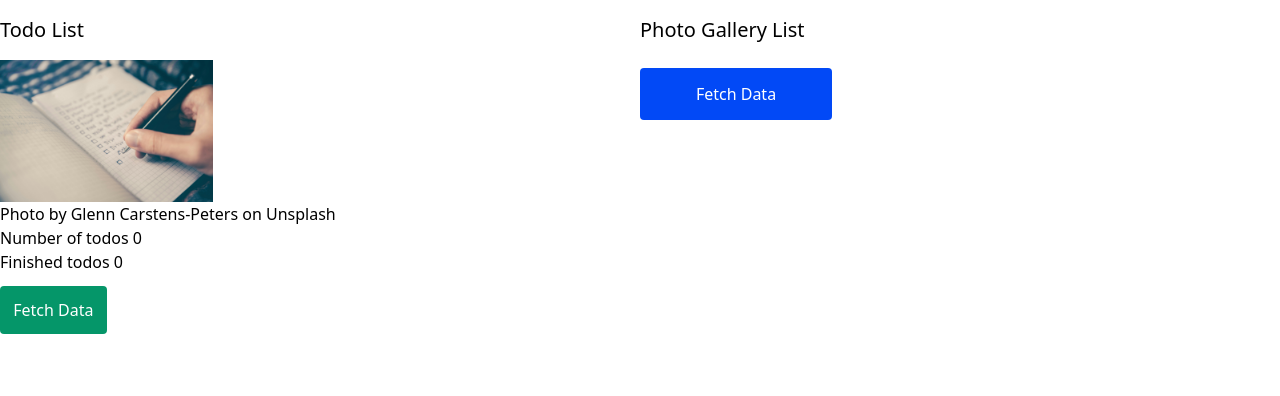
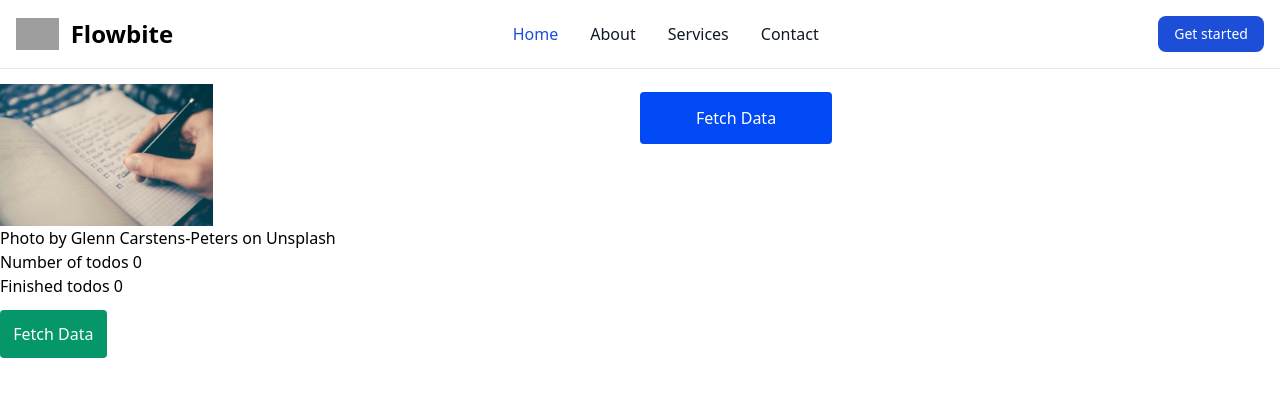
Before and after one commit to A-linea/nuxt3_fundamentals, a Nuxt app: page / in a window 1280 px wide. Shown: the top 396 px of the page. Built offline with nearby package versions, Linux system fonts and the light colour scheme; grey boxes are pictures that could not be loaded.

Commit message:
Routing basics

```diff
--- a/app.vue
+++ b/app.vue
@@ -1,15 +1,9 @@
 <template>
-  <div class="container pt-4 mx-auto">
-      <div class="flex flex-row justify-between">
-        <TodoViewer title="Todo List">
-        </TodoViewer>
-        <PhotoGallery title="Photo Gallery List" />
-      </div>
-  </div>
+  <TheNavbar />
+<NuxtPage />
 </template>
 <script setup>
-import TodoViewer from "~/components/TodoViewer.vue";
-import PhotoGallery from "~/components/PhotoGallery.vue";
+import TheNavbar from "~/components/UI/TheNavbar.vue";
 
 
 </script>
--- /dev/null
+++ b/components/UI/TheNavbar.vue
@@ -0,0 +1,55 @@
+<script setup>
+
+</script>
+
+<template>
+  <nav class="bg-white dark:bg-gray-900 fixed w-full z-20 top-0 start-0 border-b border-gray-200 dark:border-gray-600">
+    <div class="max-w-screen-xl flex flex-wrap items-center justify-between mx-auto p-4">
+      <a href="https://flowbite.com/" class="flex items-center space-x-3 rtl:space-x-reverse">
+        <img src="https://flowbite.com/docs/images/logo.svg" class="h-8" alt="Flowbite Logo">
+        <span class="self-center text-2xl font-semibold whitespace-nowrap dark:text-white">Flowbite</span>
+      </a>
+      <div class="flex md:order-2 space-x-3 md:space-x-0 rtl:space-x-reverse">
+        <button type="button"
+                class="text-white bg-blue-700 hover:bg-blue-800 focus:ring-4 focus:outline-none focus:ring-blue-300 font-medium rounded-lg text-sm px-4 py-2 text-center dark:bg-blue-600 dark:hover:bg-blue-700 dark:focus:ring-blue-800">
+          Get started
+        </button>
+        <button data-collapse-toggle="navbar-sticky" type="button"
+                class="inline-flex items-center p-2 w-10 h-10 justify-center text-sm text-gray-500 rounded-lg md:hidden hover:bg-gray-100 focus:outline-none focus:ring-2 focus:ring-gray-200 dark:text-gray-400 dark:hover:bg-gray-700 dark:focus:ring-gray-600"
+                aria-controls="navbar-sticky" aria-expanded="false">
+          <span class="sr-only">Open main menu</span>
+          <svg class="w-5 h-5" aria-hidden="true" xmlns="http://www.w3.org/2000/svg" fill="none" viewBox="0 0 17 14">
+            <path stroke="currentColor" stroke-linecap="round" stroke-linejoin="round" stroke-width="2"
+                  d="M1 1h15M1 7h15M1 13h15"/>
+          </svg>
+        </button>
+      </div>
+      <div class="items-center justify-between hidden w-full md:flex md:w-auto md:order-1" id="navbar-sticky">
+        <ul class="flex flex-col p-4 md:p-0 mt-4 font-medium border border-gray-100 rounded-lg bg-gray-50 md:space-x-8 rtl:space-x-reverse md:flex-row md:mt-0 md:border-0 md:bg-white dark:bg-gray-800 md:dark:bg-gray-900 dark:border-gray-700">
+          <li>
+            <a href="#"
+               class="block py-2 px-3 text-white bg-blue-700 rounded md:bg-transparent md:text-blue-700 md:p-0 md:dark:text-blue-500"
+               aria-current="page">Home</a>
+          </li>
+          <li>
+            <a href="#"
+               class="block py-2 px-3 text-gray-900 rounded hover:bg-gray-100 md:hover:bg-transparent md:hover:text-blue-700 md:p-0 md:dark:hover:text-blue-500 dark:text-white dark:hover:bg-gray-700 dark:hover:text-white md:dark:hover:bg-transparent dark:border-gray-700">About</a>
+          </li>
+          <li>
+            <a href="#"
+               class="block py-2 px-3 text-gray-900 rounded hover:bg-gray-100 md:hover:bg-transparent md:hover:text-blue-700 md:p-0 md:dark:hover:text-blue-500 dark:text-white dark:hover:bg-gray-700 dark:hover:text-white md:dark:hover:bg-transparent dark:border-gray-700">Services</a>
+          </li>
+          <li>
+            <a href="#"
+               class="block py-2 px-3 text-gray-900 rounded hover:bg-gray-100 md:hover:bg-transparent md:hover:text-blue-700 md:p-0 md:dark:hover:text-blue-500 dark:text-white dark:hover:bg-gray-700 dark:hover:text-white md:dark:hover:bg-transparent dark:border-gray-700">Contact</a>
+          </li>
+        </ul>
+      </div>
+    </div>
+  </nav>
+
+</template>
+
+<style scoped>
+
+</style>
--- /dev/null
+++ b/pages/index.vue
@@ -0,0 +1,19 @@
+<script setup>
+import TodoViewer from "~/components/TodoViewer.vue";
+import PhotoGallery from "~/components/PhotoGallery.vue";
+</script>
+
+<template>
+<h1>Home page</h1>
+  <div class="container pt-4 mx-auto">
+    <div class="flex flex-row justify-between">
+      <TodoViewer title="Todo List">
+      </TodoViewer>
+      <PhotoGallery title="Photo Gallery List" />
+    </div>
+  </div>
+</template>
+
+<style scoped>
+
+</style>
```
